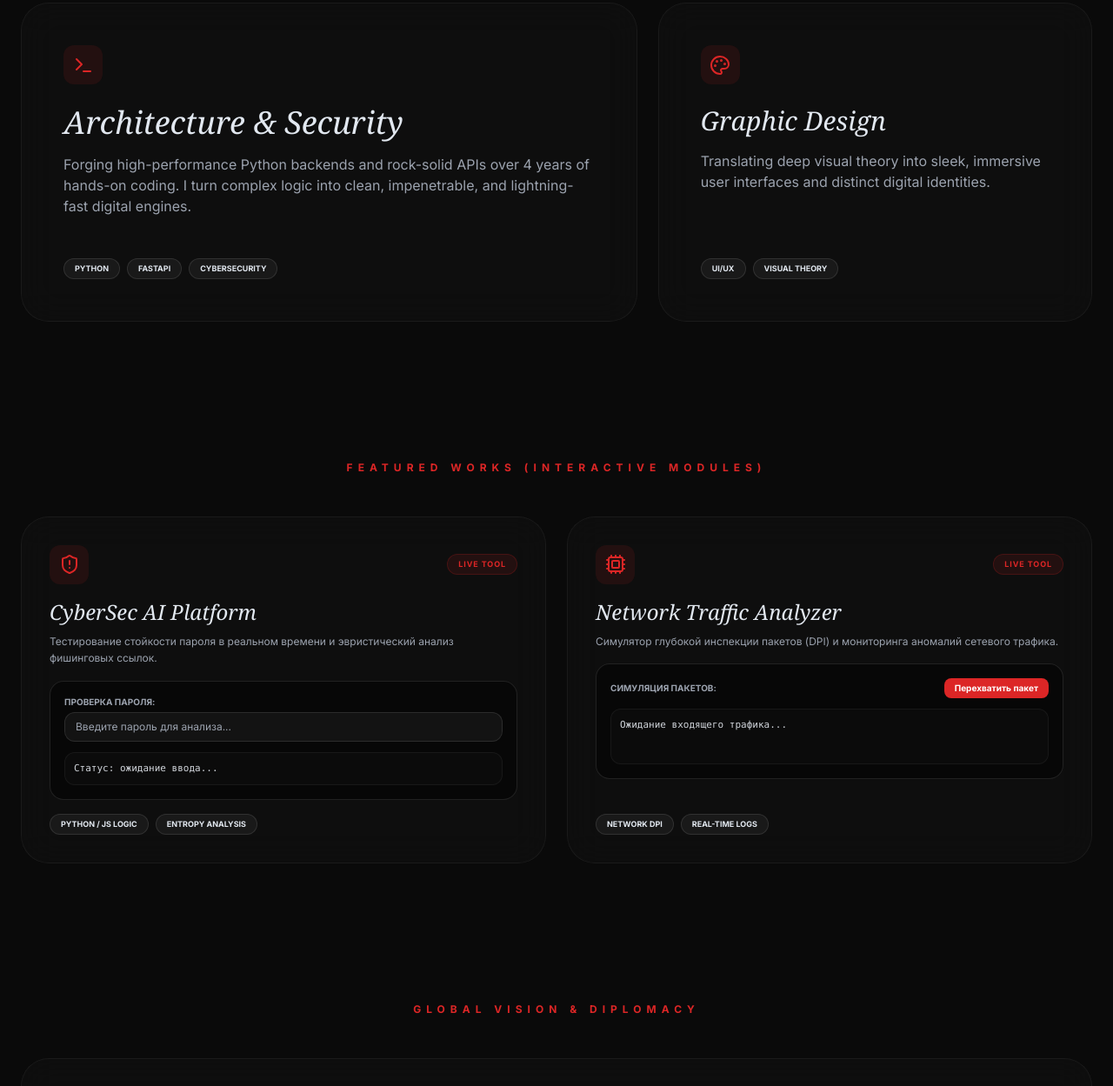
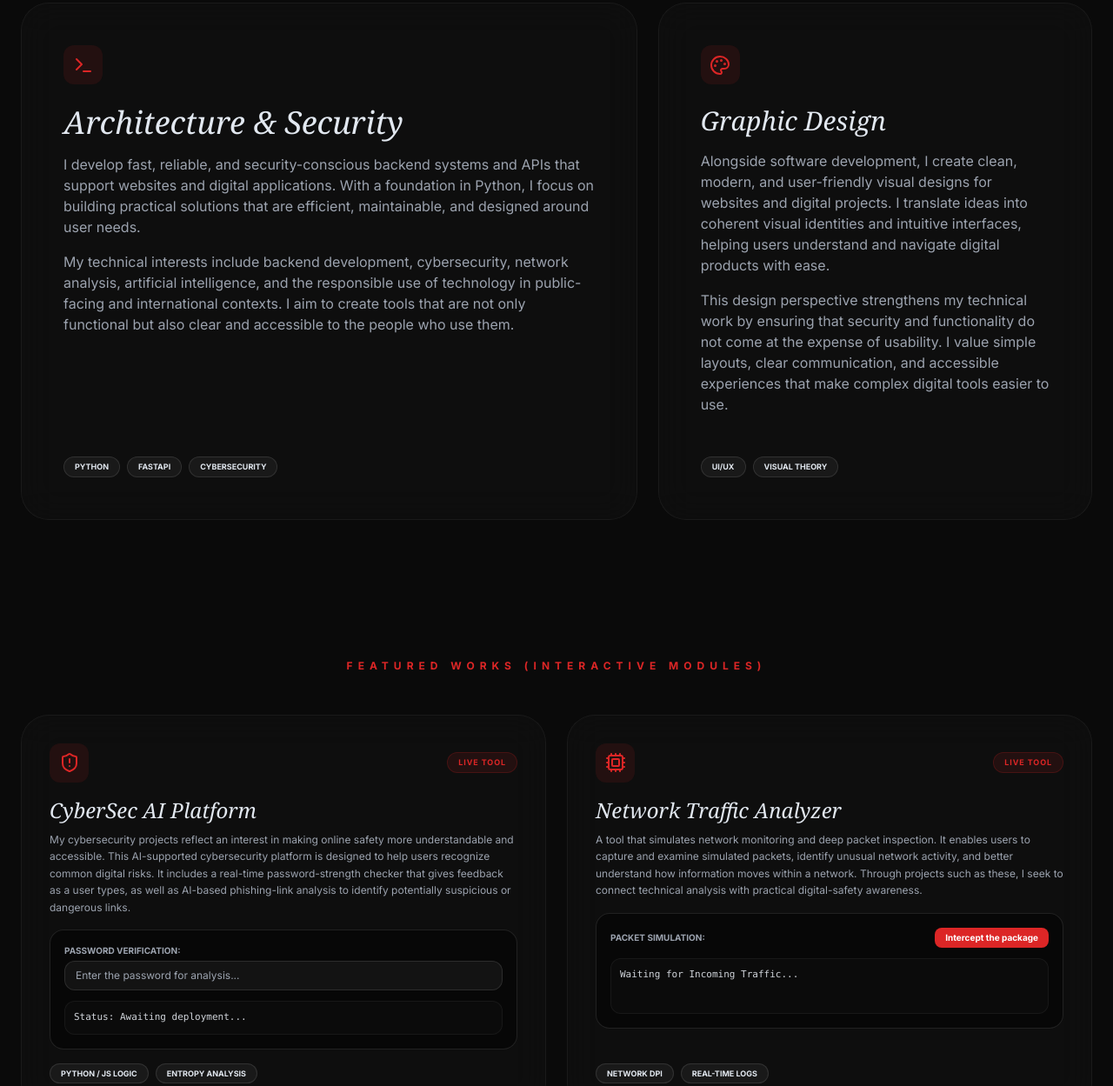
Before and after one commit to amkinyc/PORTFOLIO, a plain HTML site: page index.html in a window 1280 px wide. Shown: the part 941-2190 px from the top of the page at 87% size. Drawn offline with nearby package versions, Linux system fonts and the light colour scheme.

Commit message:
Update index.html

```diff
--- a/index.html
+++ b/index.html
@@ -199,9 +199,8 @@
                 Mastery <span class="not-italic font-bold text-white">&</span> <br class="hidden md:block">
                 <span class="text-[#DC2626]">Leadership.</span>
             </h1>
-            <p class="max-w-2xl text-gray-400 font-light text-base md:text-lg tracking-wide mx-auto leading-relaxed px-4">
-                Senior Python Architect & Creative Design Lead. <br class="hidden md:block">
-                Active delegate in UNRCCA Preventive Diplomacy.
+            <p class="max-w-3xl text-gray-400 font-light text-sm md:text-base tracking-wide mx-auto leading-relaxed px-4">
+                I am a developer and emerging international-relations professional from Tajikistan, combining four years of Python programming experience with a strong interest in cybersecurity, artificial intelligence, preventive diplomacy, and regional cooperation. My work is guided by the belief that technology and dialogue can complement one another: secure digital systems protect communities online, while inclusive multilateral engagement helps prevent conflict and promote stability across borders.
             </p>
         </div>
     </section>
@@ -215,7 +214,10 @@
                     <div class="icon-box mb-6"><i data-lucide="terminal"></i></div>
                     <h3 class="text-3xl md:text-4xl font-serif italic mb-4">Architecture & Security</h3>
                     <p class="text-gray-400 leading-relaxed text-sm md:text-base mb-4">
-                        Forging high-performance Python backends and rock-solid APIs over 4 years of hands-on coding. I turn complex logic into clean, impenetrable, and lightning-fast digital engines.
+                        I develop fast, reliable, and security-conscious backend systems and APIs that support websites and digital applications. With a foundation in Python, I focus on building practical solutions that are efficient, maintainable, and designed around user needs.
+                    </p>
+                    <p class="text-gray-400 leading-relaxed text-sm md:text-base mb-4">
+                        My technical interests include backend development, cybersecurity, network analysis, artificial intelligence, and the responsible use of technology in public-facing and international contexts. I aim to create tools that are not only functional but also clear and accessible to the people who use them.
                     </p>
                 </div>
                 <div class="flex gap-2 flex-wrap mt-8">
@@ -229,7 +231,10 @@
                     <div class="icon-box mb-6"><i data-lucide="palette"></i></div>
                     <h3 class="text-2xl md:text-3xl font-serif italic mb-4">Graphic Design</h3>
                     <p class="text-gray-400 text-sm md:text-base leading-relaxed mb-4">
-                        Translating deep visual theory into sleek, immersive user interfaces and distinct digital identities.
+                        Alongside software development, I create clean, modern, and user-friendly visual designs for websites and digital projects. I translate ideas into coherent visual identities and intuitive interfaces, helping users understand and navigate digital products with ease.
+                    </p>
+                    <p class="text-gray-400 text-sm md:text-base leading-relaxed mb-4">
+                        This design perspective strengthens my technical work by ensuring that security and functionality do not come at the expense of usability. I value simple layouts, clear communication, and accessible experiences that make complex digital tools easier to use.
                     </p>
                 </div>
                 <div class="flex gap-2 flex-wrap mt-8">
@@ -251,14 +256,14 @@
                         <span class="text-[9px] tracking-widest text-[#DC2626] font-bold uppercase bg-[#DC2626]/10 px-3 py-1 rounded-full border border-[#DC2626]/20">Live Tool</span>
                     </div>
                     <h3 class="text-2xl font-serif italic mb-2">CyberSec AI Platform</h3>
-                    <p class="text-gray-400 text-xs leading-relaxed mb-4">Тестирование стойкости пароля в реальном времени и эвристический анализ фишинговых ссылок.</p>
+                    <p class="text-gray-400 text-xs leading-relaxed mb-4">My cybersecurity projects reflect an interest in making online safety more understandable and accessible. This AI-supported cybersecurity platform is designed to help users recognize common digital risks. It includes a real-time password-strength checker that gives feedback as a user types, as well as AI-based phishing-link analysis to identify potentially suspicious or dangerous links.</p>
                     <div class="bg-black/40 p-4 rounded-2xl border border-white/10 space-y-3 mb-4">
                         <div>
-                            <label class="block text-[10px] uppercase font-bold text-gray-400 mb-1">Проверка пароля:</label>
-                            <input type="password" id="pwdInput" placeholder="Введите пароль для анализа..." oninput="analyzePasswordLive()" class="w-full bg-white/5 border border-white/10 rounded-xl px-3 py-2 text-xs text-white focus:outline-none focus:border-[#DC2626]">
+                            <label class="block text-[10px] uppercase font-bold text-gray-400 mb-1">Password Verification:</label>
+                            <input type="password" id="pwdInput" placeholder="Enter the password for analysis..." oninput="analyzePasswordLive()" class="w-full bg-white/5 border border-white/10 rounded-xl px-3 py-2 text-xs text-white focus:outline-none focus:border-[#DC2626]">
                         </div>
                         <div id="pwdResult" class="text-[11px] text-gray-300 font-mono bg-white/[0.02] p-2.5 rounded-xl border border-white/5">
-                            Статус: ожидание ввода...
+                            Status: Awaiting deployment...
                         </div>
                     </div>
                 </div>
@@ -275,14 +280,14 @@
                         <span class="text-[9px] tracking-widest text-[#DC2626] font-bold uppercase bg-[#DC2626]/10 px-3 py-1 rounded-full border border-[#DC2626]/20">Live Tool</span>
                     </div>
                     <h3 class="text-2xl font-serif italic mb-2">Network Traffic Analyzer</h3>
-                    <p class="text-gray-400 text-xs leading-relaxed mb-4">Симулятор глубокой инспекции пакетов (DPI) и мониторинга аномалий сетевого трафика.</p>
+                    <p class="text-gray-400 text-xs leading-relaxed mb-4">A tool that simulates network monitoring and deep packet inspection. It enables users to capture and examine simulated packets, identify unusual network activity, and better understand how information moves within a network. Through projects such as these, I seek to connect technical analysis with practical digital-safety awareness.</p>
                     <div class="bg-black/40 p-4 rounded-2xl border border-white/10 space-y-3 mb-4">
                         <div class="flex items-center justify-between">
-                            <span class="text-[10px] uppercase font-bold text-gray-400">Симуляция пакетов:</span>
-                            <button onclick="simulatePacket()" class="px-3 py-1 bg-[#DC2626] text-white rounded-lg text-[10px] font-bold hover:bg-white hover:text-black transition-all cursor-pointer">Перехватить пакет</button>
+                            <span class="text-[10px] uppercase font-bold text-gray-400">Packet Simulation:</span>
+                            <button onclick="simulatePacket()" class="px-3 py-1 bg-[#DC2626] text-white rounded-lg text-[10px] font-bold hover:bg-white hover:text-black transition-all cursor-pointer">Intercept the package</button>
                         </div>
                         <div id="packetResult" class="text-[11px] text-gray-300 font-mono bg-white/[0.02] p-2.5 rounded-xl border border-white/5 h-16 overflow-y-auto">
-                            Ожидание входящего трафика...
+                            Waiting for Incoming Traffic...
                         </div>
                     </div>
                 </div>
@@ -305,8 +310,11 @@
                     <span class="text-[10px] tracking-widest text-[#DC2626] font-bold uppercase">Selected Participant & Delegate</span>
                 </div>
             </div>
+            <p class="text-gray-400 text-sm md:text-base leading-relaxed mb-4">
+                Beyond technology, I am engaged in academic and practical learning through the UNRCCA Preventive Diplomacy Academy. My work focuses on preventive diplomacy, conflict prevention, mediation, regional cooperation, and the role of the United Nations in advancing peace and security.
+            </p>
             <p class="text-gray-400 text-sm md:text-base leading-relaxed mb-6">
-                Active involvement in international simulations, Model UN security council sessions (representing global delegations), and peace-building initiatives. Bridging technological expertise with cross-border dialogue and regional cooperation frameworks in Central Asia.
+                Through this experience, I am developing skills in multilateral dialogue, policy analysis, negotiation, and meaningful youth engagement in peacebuilding. I actively participate in international simulations, Model United Nations Security Council sessions, and peacebuilding forums. These activities have strengthened my understanding of how diplomacy, cooperation, and inclusive dialogue can address shared regional and global challenges.
             </p>
             <div class="flex gap-2 flex-wrap">
                 <span class="px-3 py-1 bg-white/5 rounded-full text-[9px] border border-white/10 uppercase font-bold">Preventive Diplomacy</span>
@@ -351,6 +359,12 @@
     <section id="contact" class="py-20 px-4 md:px-6 max-w-7xl mx-auto">
         <div class="text-center mb-12">
             <h2 class="text-4xl md:text-5xl font-serif italic mb-4">Start a <span class="text-[#DC2626]">Conversation</span></h2>
+            <p class="max-w-3xl mx-auto text-gray-400 text-sm md:text-base leading-relaxed font-light mb-4">
+                My long-term goal is to work at the intersection of technology, cybersecurity, and international cooperation. I am particularly interested in how secure digital infrastructure, artificial intelligence, and responsible innovation can support peace, resilience, and sustainable development in Central Asia and beyond.
+            </p>
+            <p class="max-w-3xl mx-auto text-gray-400 text-sm md:text-base leading-relaxed font-light">
+                By combining technical capability with diplomatic awareness, I aim to contribute to solutions that strengthen digital security, support informed decision-making, and encourage cooperation among countries, institutions, and young people.
+            </p>
         </div>
         <div class="grid grid-cols-1 md:grid-cols-3 gap-4 max-w-5xl mx-auto">
             <a href="https://www.instagram.com/amkinyc?igsh=MWw4dmc3YmIzMzZw" target="_blank" class="bento-card p-6 md:p-10 flex items-center justify-between group">
```
